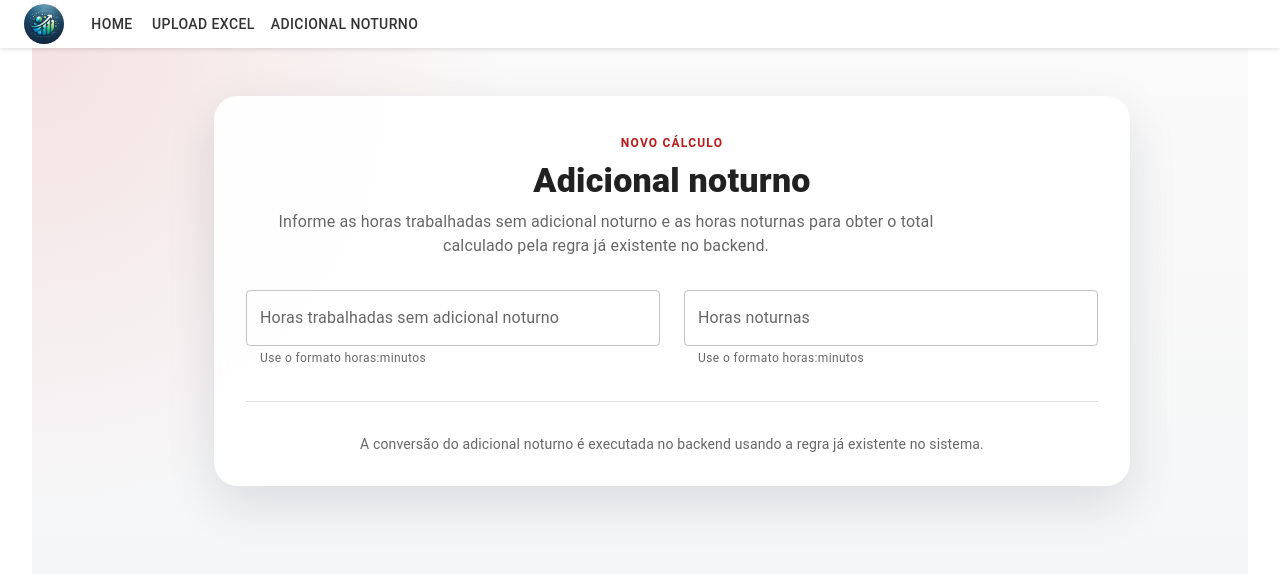
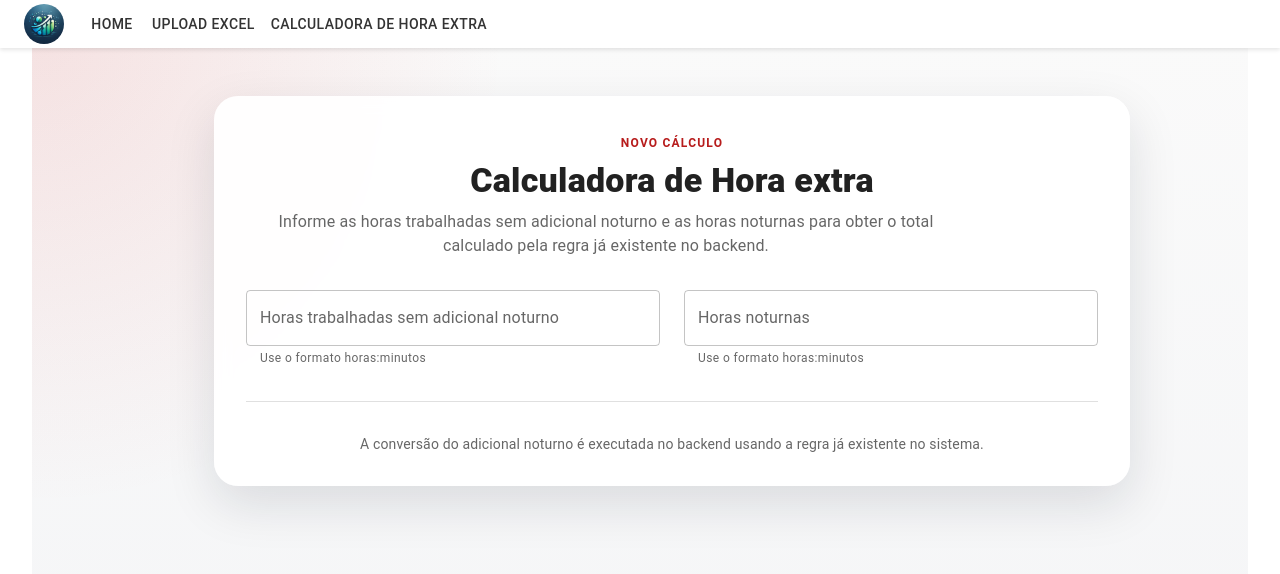
Before and after one commit to limaricardo/sigecont, a React (Vite) app in the folder sigecont-web/: page /adicional-noturno in a window 1280 px wide. Shown: the top 574 px of the page. Built offline with nearby package versions, Linux system fonts and the light colour scheme; no server answers.

Commit message:
refactor: screen name

```diff
--- a/sigecont-web/src/components/nav-bar/Navbar.tsx
+++ b/sigecont-web/src/components/nav-bar/Navbar.tsx
@@ -34,7 +34,7 @@ const Navbar: React.FC = () => {
                     Upload Excel
                 </Button>
                 <Button color="inherit" component={RouterLink} to="/adicional-noturno">
-                    Adicional Noturno
+                    Calculadora de Hora extra
                 </Button>
             </Toolbar>
         </StyledAppBar>
--- a/sigecont-web/src/pages/adicional-noturno/AdicionalNoturno.tsx
+++ b/sigecont-web/src/pages/adicional-noturno/AdicionalNoturno.tsx
@@ -78,7 +78,7 @@ const AdicionalNoturno: React.FC = () => {
             Novo cálculo
           </Typography>
           <Typography variant="h4" component="h1" sx={{ fontWeight: 800, mb: 1 }}>
-            Adicional noturno
+            Calculadora de Hora extra
           </Typography>
           <Typography variant="body1" sx={{ color: 'text.secondary', mb: 4, maxWidth: 720 }}>
             Informe as horas trabalhadas sem adicional noturno e as horas noturnas para obter o total calculado pela regra já existente no backend.
```
